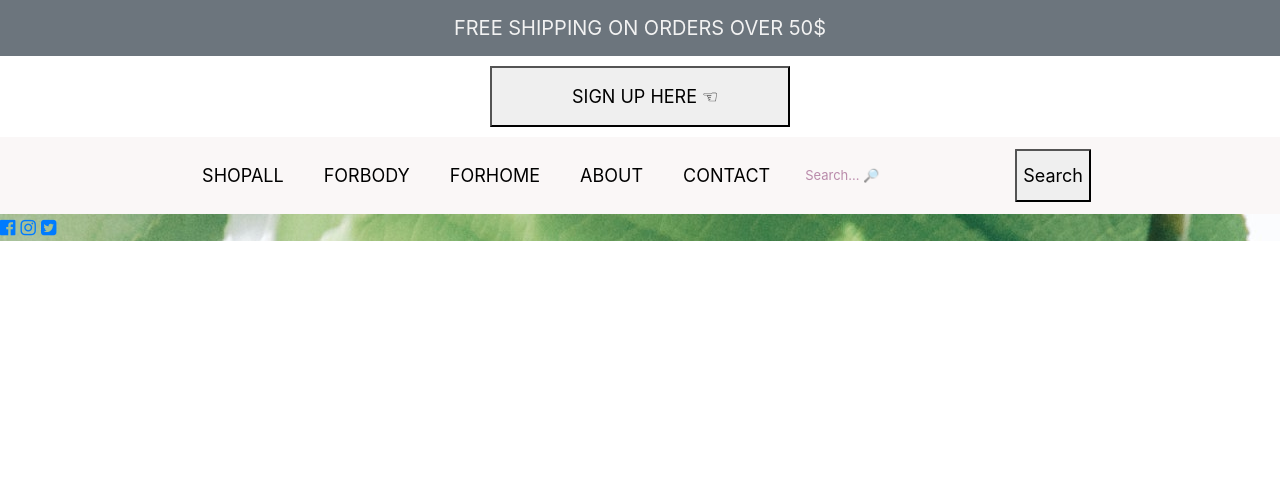
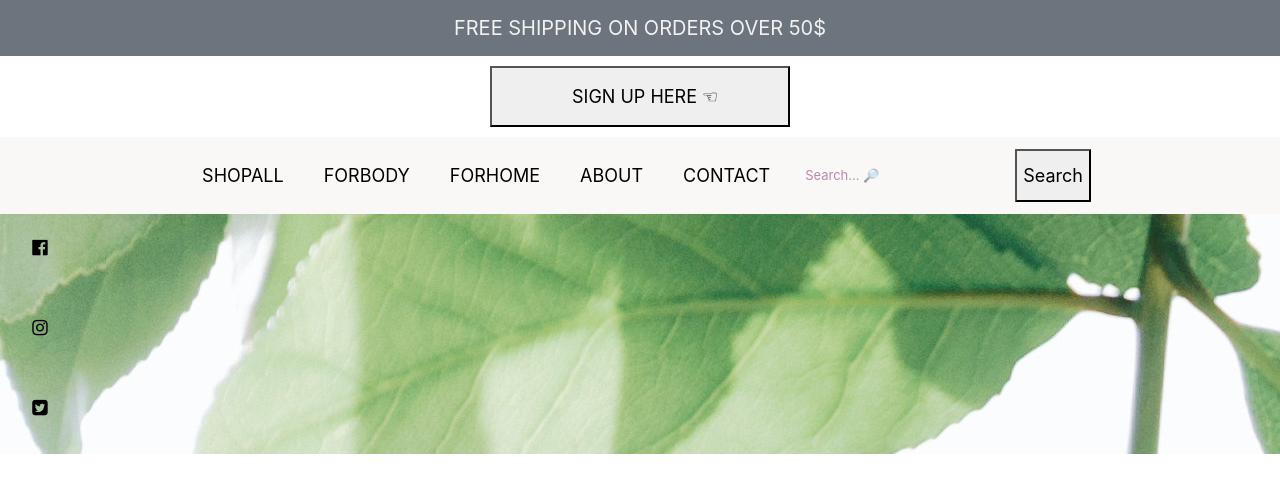
Before and after one commit to folalu101/e-com1, a plain HTML site: page index.html in a window 1280 px wide. Drawn offline with nearby package versions, Linux system fonts and the light colour scheme.

Commit message:
add styling to icon

```diff
--- a/css/app.css
+++ b/css/app.css
@@ -313,3 +313,17 @@ form.nosubmit {
   background-image: url(../img/background.jpg);
   object-fit: cover;
  }
+
+ /* style icon */
+i {
+  display: inline-block;
+  width: 80px;
+  height: 80px;
+  border: 2px none black;
+  /* border-radius: 50%; */
+  text-align: center;
+  padding: 25px;
+  /* font-size: 50px; */
+  line-height: 60px;
+  color: black;
+}
--- a/index.html
+++ b/index.html
@@ -99,9 +99,9 @@
         <div id="image-back">
             <div class="row">
                 <div class="col-md-1">
-                    <strong><a href="www.facebook.com" target="_blank"><i class="fa fa-facebook-official" aria-hidden="true"></i></a></strong>
-                    <strong><a href="www.instagram.com" target="_blank"><i class="fa fa-instagram" aria-hidden="true"></i></a></strong>
-                    <strong><a href="www.twitter.com" target="_blank"><i class="fa fa-twitter-square" aria-hidden="true"></i></a></strong>
+                    <strong><a href="https://www.facebook.com" target="_blank"><i class="fa fa-facebook-official" aria-hidden="true"></i></a></strong>
+                    <strong><a href="https://www.instagram.com" target="_blank"><i class="fa fa-instagram" aria-hidden="true"></i></a></strong>
+                    <strong><a href="https://www.twitter.com" target="_blank"><i class="fa fa-twitter-square" ></i></a></strong>
                 </div>
 
             </div>
```
Also changed, not shown: 1 other file.
